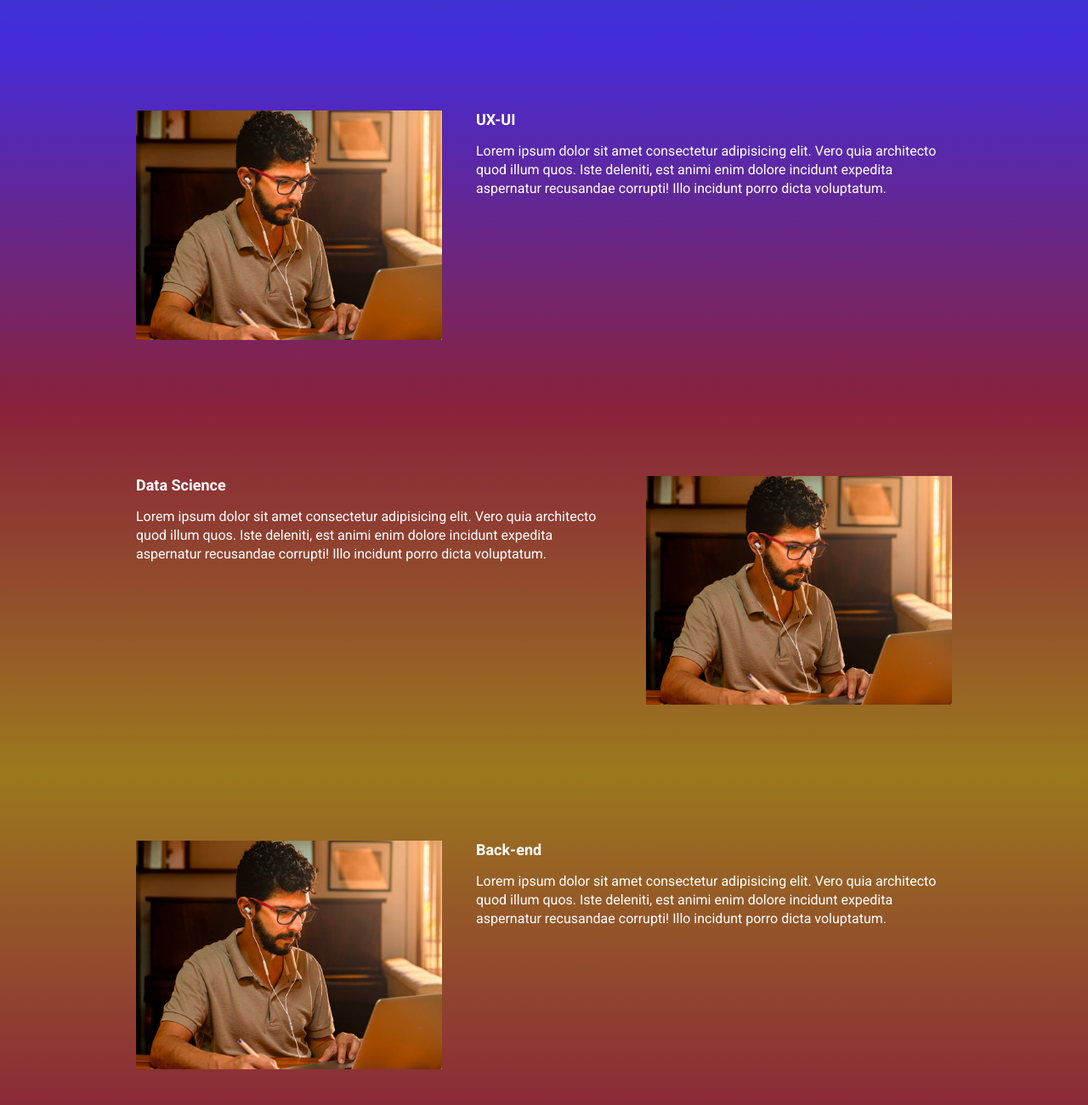
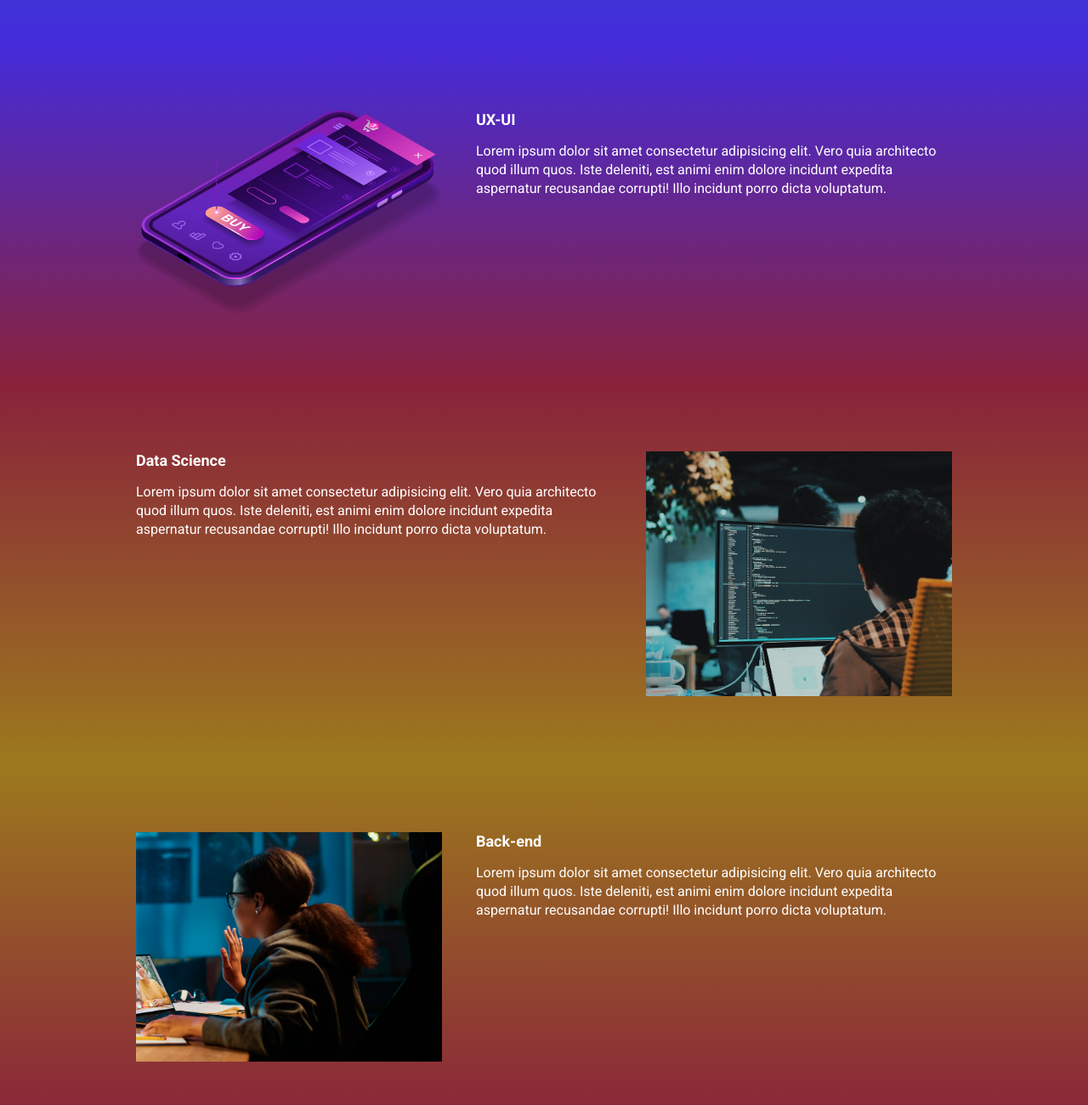
Before and after one commit to MvthLeao/Page_TalksTech, a website built with Parcel: page src/index.html in a window 1280 px wide. Shown: the part 940-2240 px from the top of the page at 85% size. Built offline with nearby package versions, Linux system fonts and the light colour scheme.

Commit message:
inserindo imagens

```diff
--- a/src/index.html
+++ b/src/index.html
@@ -52,7 +52,7 @@
                 <h2 class="event__details__title">UX-UI</h2>
                 <p class="event__details__description">Lorem ipsum dolor sit amet consectetur adipisicing elit. Vero quia architecto quod illum quos. Iste deleniti, est animi enim dolore incidunt expedita aspernatur recusandae corrupti! Illo incidunt porro dicta voluptatum.</p>
             </div>
-            <img class="event__image" src="./images/frontend.png" alt="Front-end">
+            <img class="event__image" src="./images/ui-ux.png" alt="UX-UI">
         </div>
     </section>
     <section class="event event--data-science">
@@ -61,7 +61,7 @@
                 <h2 class="event__details__title">Data Science</h2>
                 <p class="event__details__description">Lorem ipsum dolor sit amet consectetur adipisicing elit. Vero quia architecto quod illum quos. Iste deleniti, est animi enim dolore incidunt expedita aspernatur recusandae corrupti! Illo incidunt porro dicta voluptatum.</p>
             </div>
-            <img class="event__image" src="./images/frontend.png" alt="Front-end">
+            <img class="event__image" src="./images/data.png" alt="data-science">
         </div>
     </section>
     <section class="event event--backend event--image-left">
@@ -70,7 +70,7 @@
                 <h2 class="event__details__title">Back-end</h2>
                 <p class="event__details__description">Lorem ipsum dolor sit amet consectetur adipisicing elit. Vero quia architecto quod illum quos. Iste deleniti, est animi enim dolore incidunt expedita aspernatur recusandae corrupti! Illo incidunt porro dicta voluptatum.</p>
             </div>
-            <img class="event__image" src="./images/frontend.png" alt="Front-end">
+            <img class="event__image" src="./images/backend.png" alt="Back-end">
         </div>
     </section>
 
```
